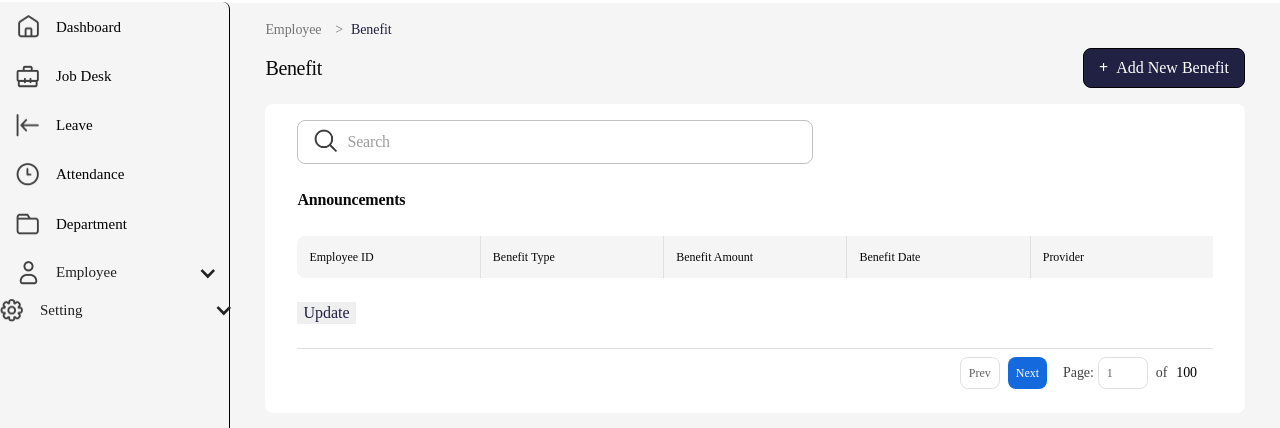
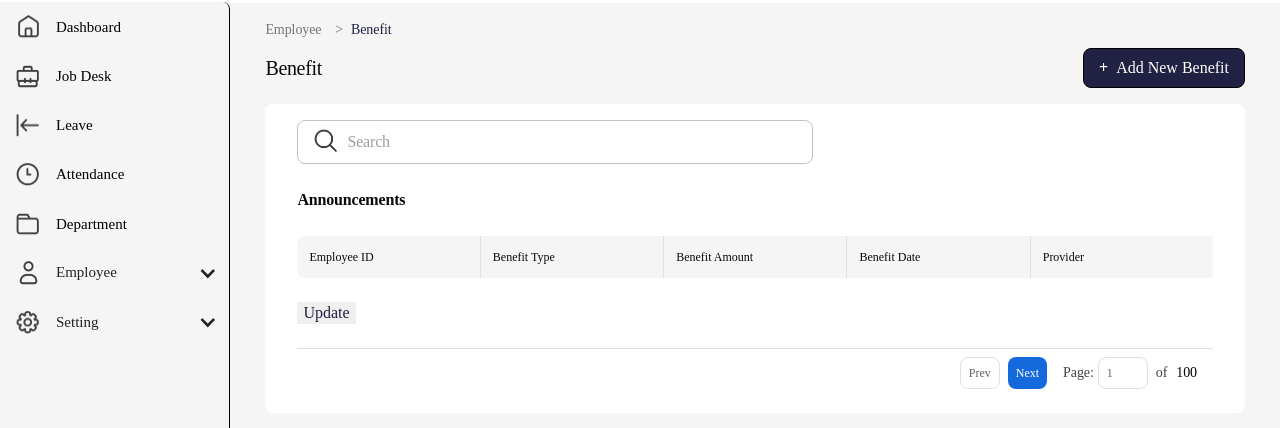
Before and after one commit to haris720/Payrollmanagement-system, a website: page benifit.html in a window 1280 px wide. Shown: the part 58-486 px from the top of the page. Drawn offline with nearby package versions, Linux system fonts and the light colour scheme; no server answers; a script that the page names is missing.

Commit message:
Update benifit.html

```diff
--- a/benifit.html
+++ b/benifit.html
@@ -62,7 +62,7 @@
             <a href="deduction.html" class="down _1 w-dropdown-link">Deduction</a>
           </nav>
         </div>
-
+        <div data-hover="false" data-delay="0" class="dropdown w-dropdown">
           <div class="dropdown-toggle w-dropdown-toggle"><img src="images/settings.png" loading="lazy" width="50" alt="" class="menu-img">
             <h4 class="heading">Setting</h4>
             <div class="icon w-icon-dropdown-toggle"></div>
```
